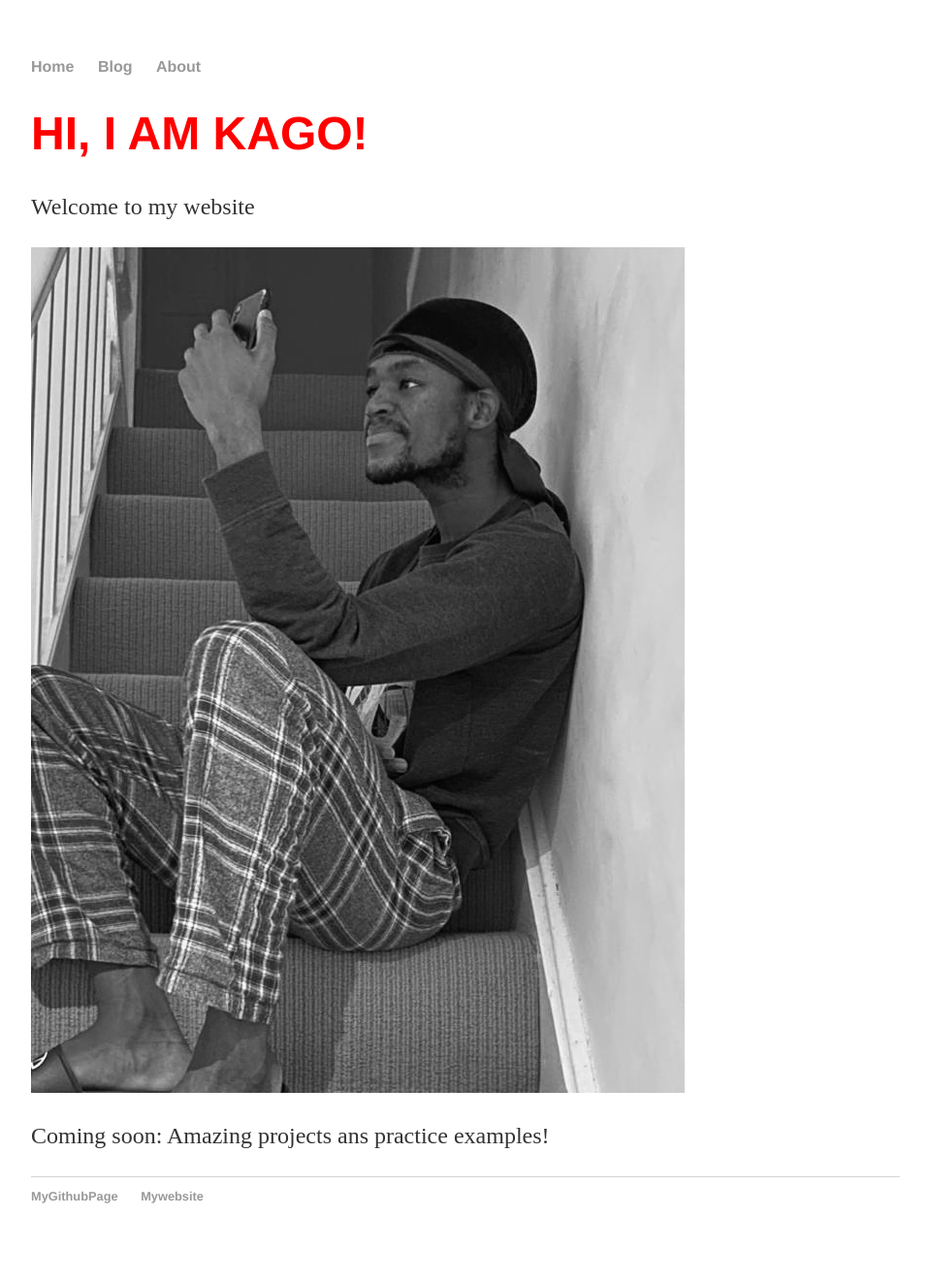
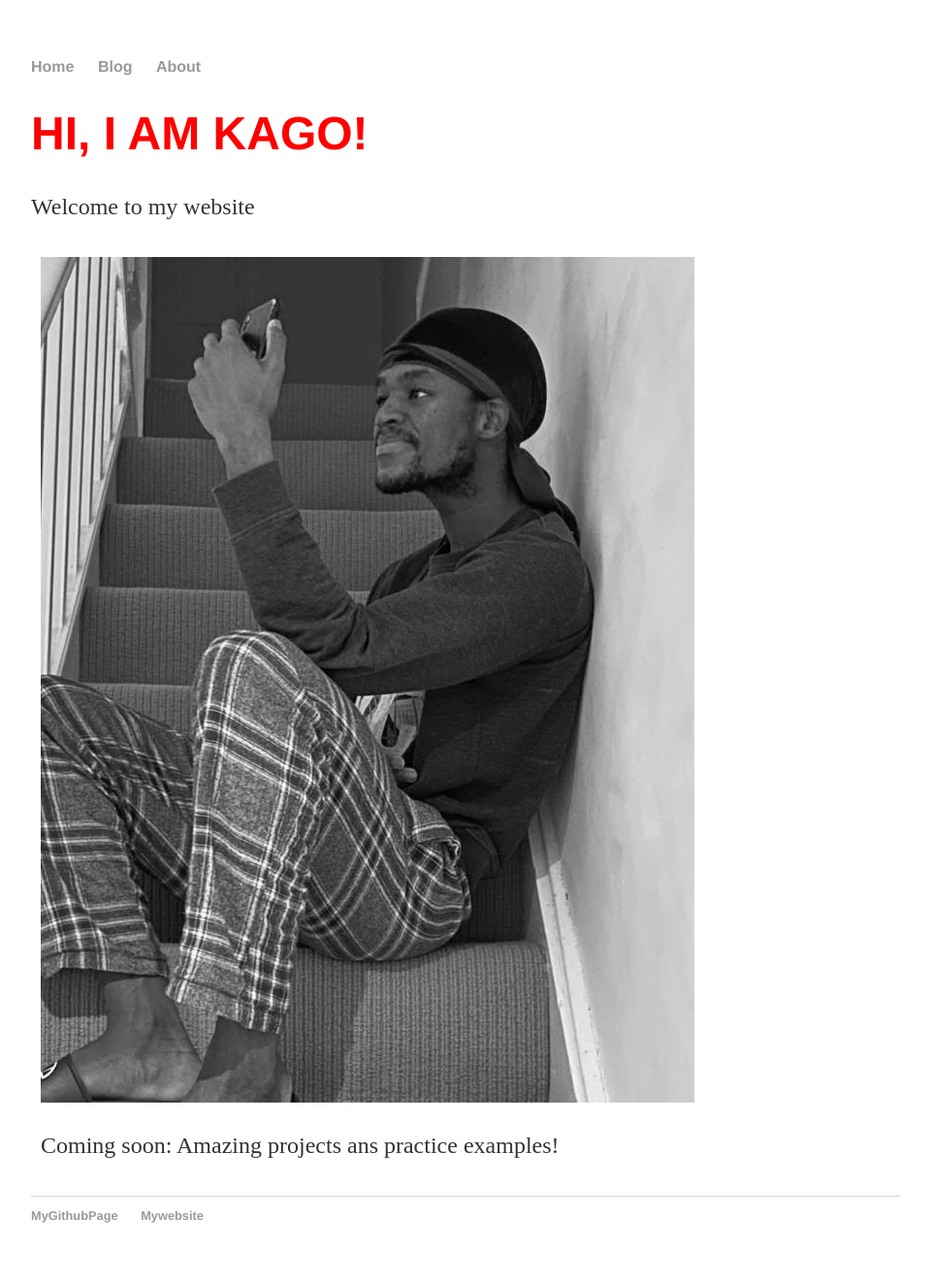
Before and after one commit to KagoPrezRantsho/KagoPrezRantsho.github.io, a Jekyll site: the page built from index.html, in a window 1280 px wide. Shown: the whole page at 97% size, without its empty margins (160-1119 px from the left). Built offline with Jekyll 4.4.1, drawn with Linux system fonts in a browser that asks for light colours.

Commit message:
Update index.html

```diff
--- a/index.html
+++ b/index.html
@@ -7,7 +7,7 @@ title: Web Programming
   <h1>HI, I AM KAGO!</h1>
   <p>Welcome to my website</p>
 </div>
-<div>
+<div id="content">
   <img src="C1DBE545-7929-4FD8-934D-B50221795ED3_1_105_c.jpeg" alt="STAIRS PHOTO">
   <p>Coming soon: Amazing projects ans practice examples!</p>
 </div>
```
